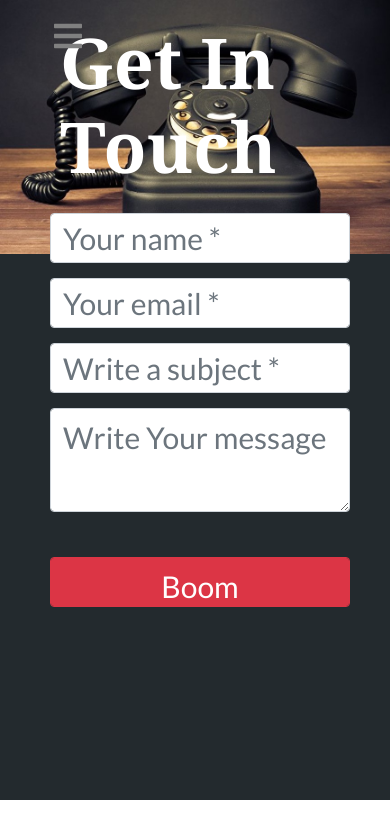
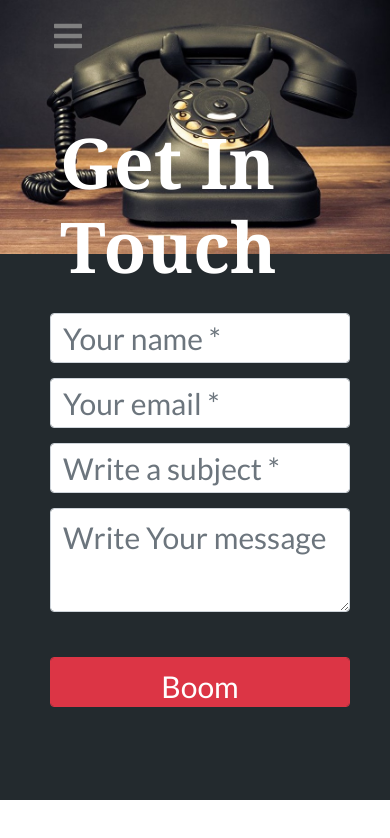
Before and after one commit to Itsik-Ben-Simon/My-Portfolio, a React (Create React App) app: page /GetInTouch in a window 390 px wide. Shown: the top 838 px of the page. Built offline with nearby package versions, Linux system fonts and the light colour scheme.

Commit message:
Update GetInTouch.css

```diff
--- a/src/components/GetInTouch.css
+++ b/src/components/GetInTouch.css
@@ -57,6 +57,7 @@
   .GIT_header{
       font-size: 70px!important;
       margin-left: 15%;
+      margin-top: 30%;
   }
 }
 @media only screen and (max-width: 1024px){
```
